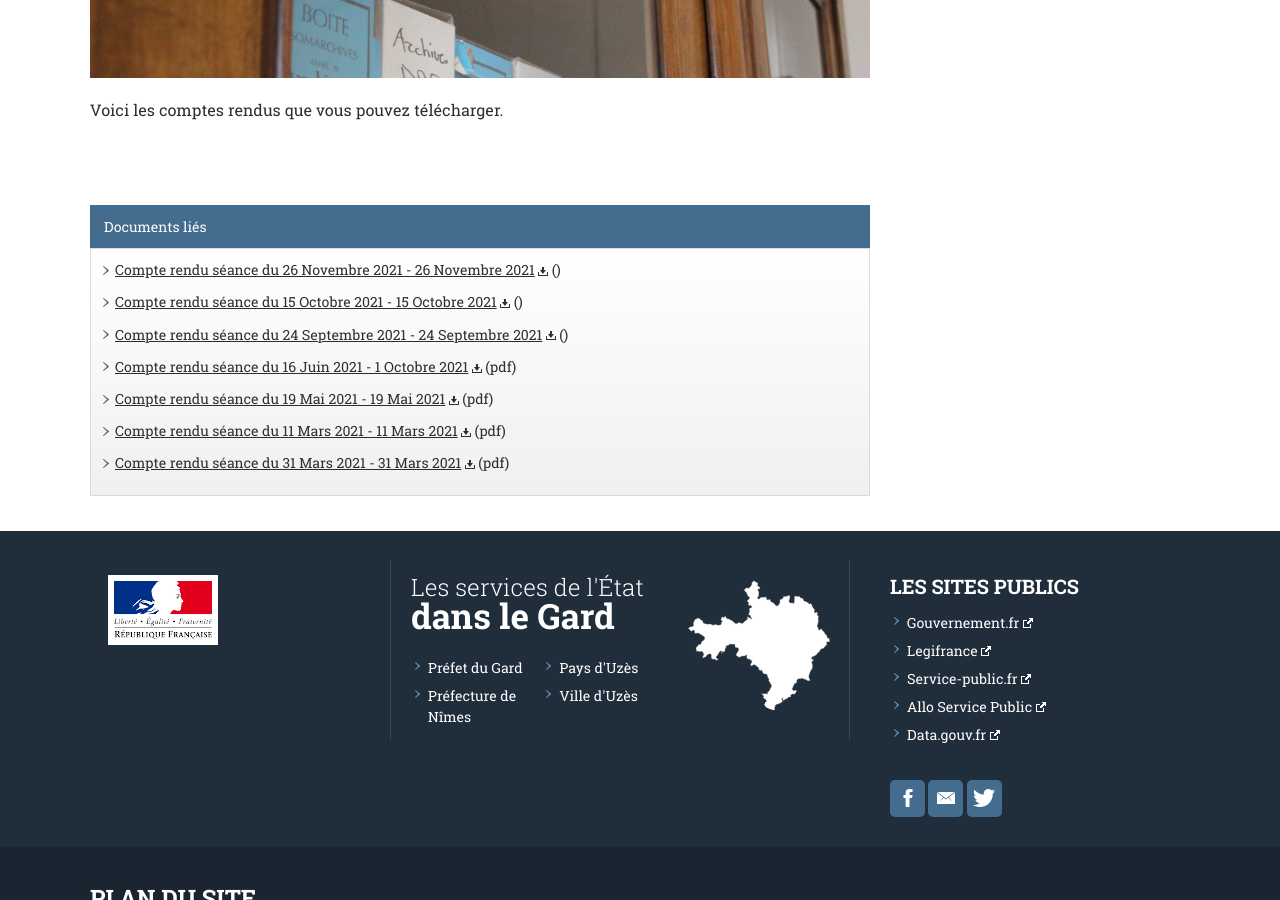
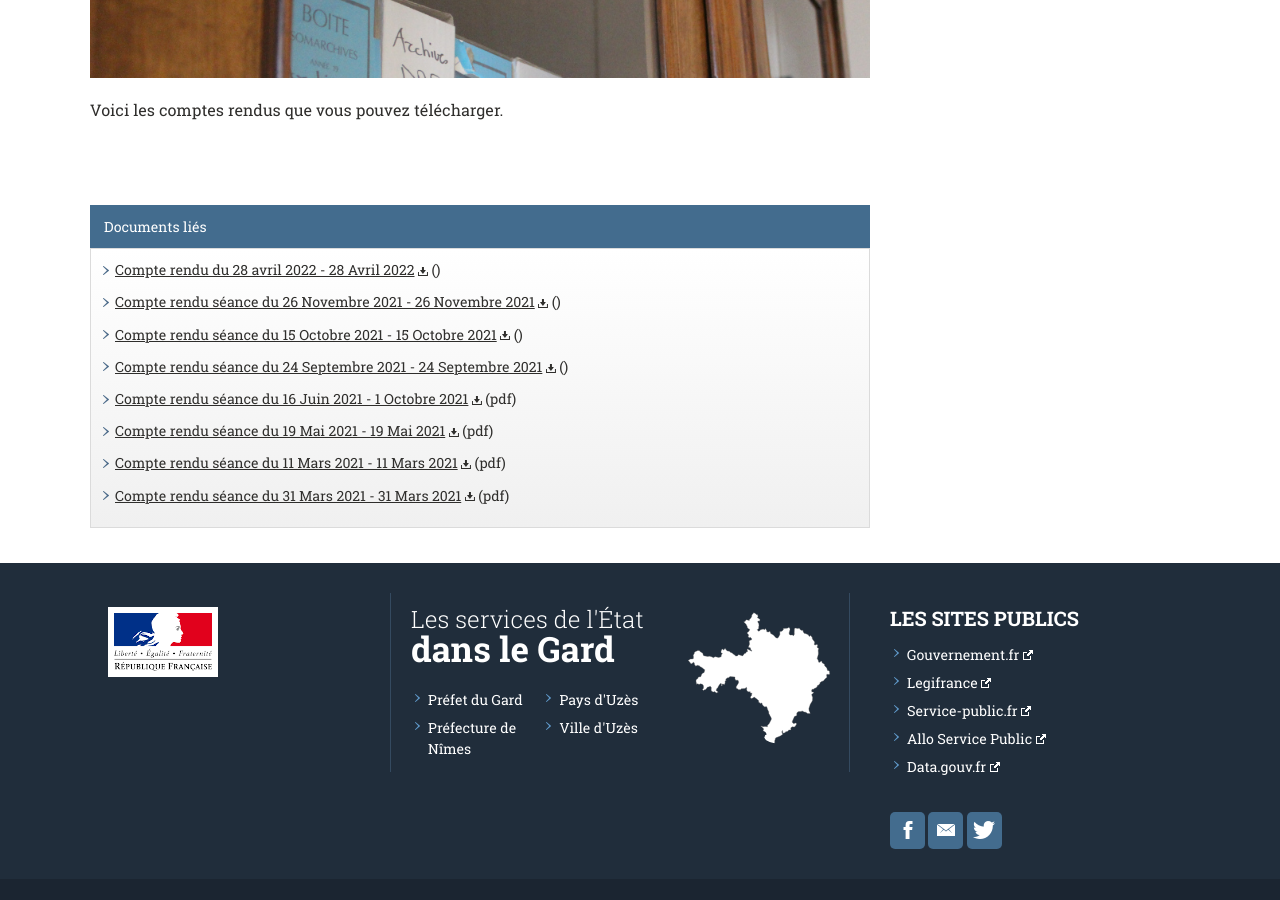
Before and after one commit to Flaux-Village/flaux-village.github.io, a Jekyll site: the page built from comptes.md, in a window 1280 px wide and 900 px high, scrolled down 523 px. Built offline with Jekyll 4.4.1, drawn with Linux system fonts in a browser that asks for light colours.

Commit message:
Update comptes.md

```diff
--- a/comptes.md
+++ b/comptes.md
@@ -7,6 +7,9 @@ titre_page: Comptes rendus des conseils municipaux
 illustration: /assets/illustrations/archives_landscape980.JPG
 description_illustration: Mairie de Flaux.
 documents:
+- fiche: Compte rendu du 28 avril 2022
+  date_texte: 28 Avril 2022
+  addresse: /assets/documents/comptesrendus/Compte rendu du 28 avril 2022.pdf
 - fiche: Compte rendu séance du 26 Novembre 2021
   date_texte: 26 Novembre 2021
   addresse: /assets/documents/comptesrendus/compte rendu conseil municipal 26 novembre 2021.pdf
```
